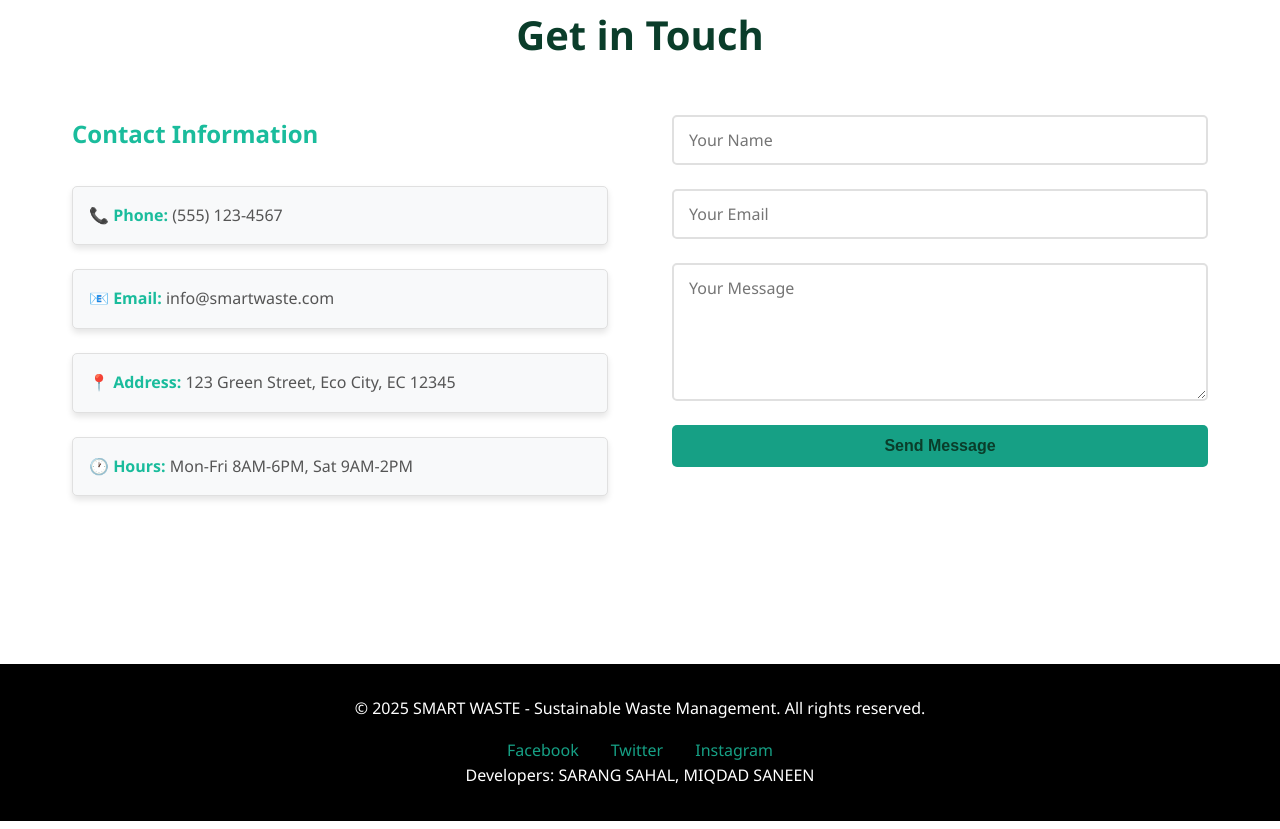
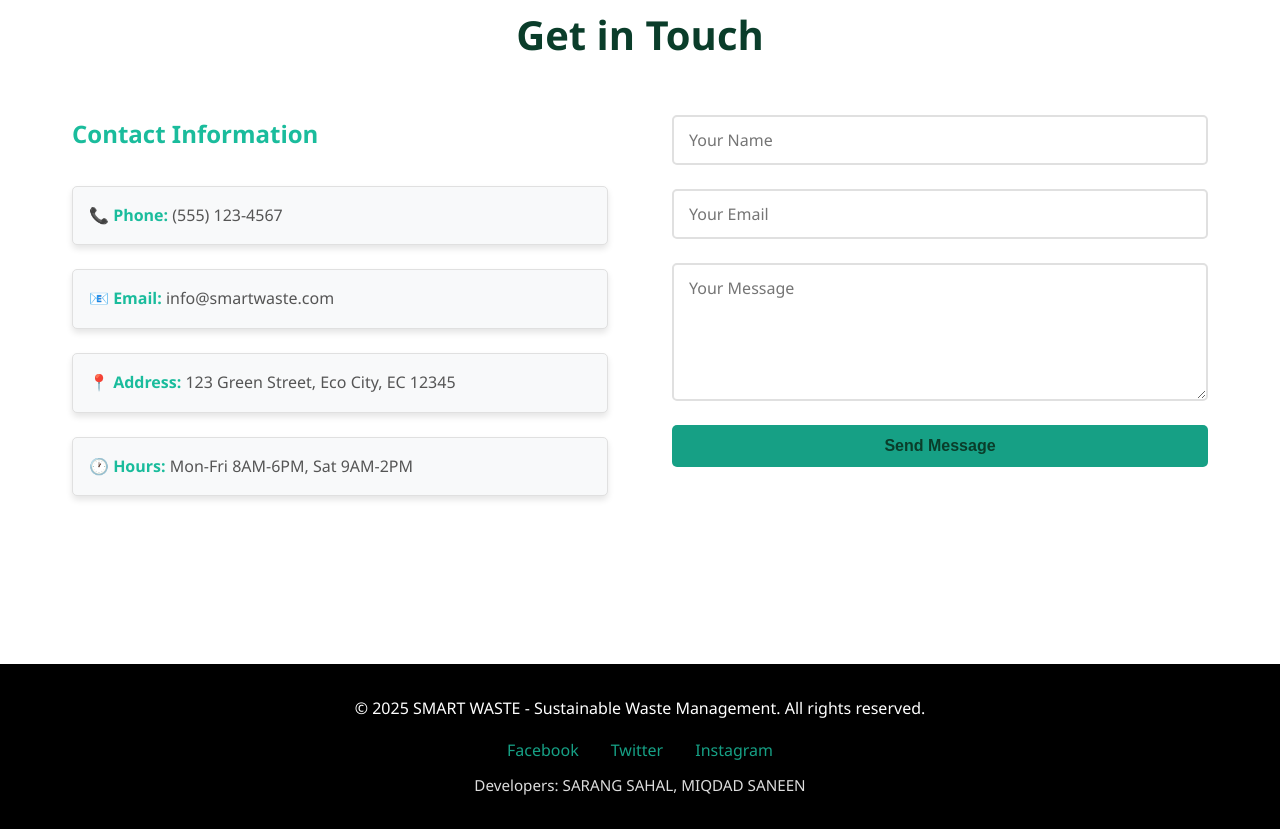
Before and after one commit to saneensarang-creator/SMART-WASTE, a website: page index.html in a window 1280 px wide. Shown: the part 3490-4319 px from the top of the page. Drawn offline with nearby package versions, Linux system fonts and the light colour scheme.

Commit message:
Update styles.css

```diff
--- a/styles.css
+++ b/styles.css
@@ -839,6 +839,13 @@ body {
     transform: translateY(-3px);
 }
 
+/* Developers names in footer */
+.footer .dev-names {
+    margin-top: 0.6rem;
+    font-size: 0.95rem;
+    color: #ddd;
+}
+
 /* Animations */
 @keyframes slideInLeft {
     from {
```
